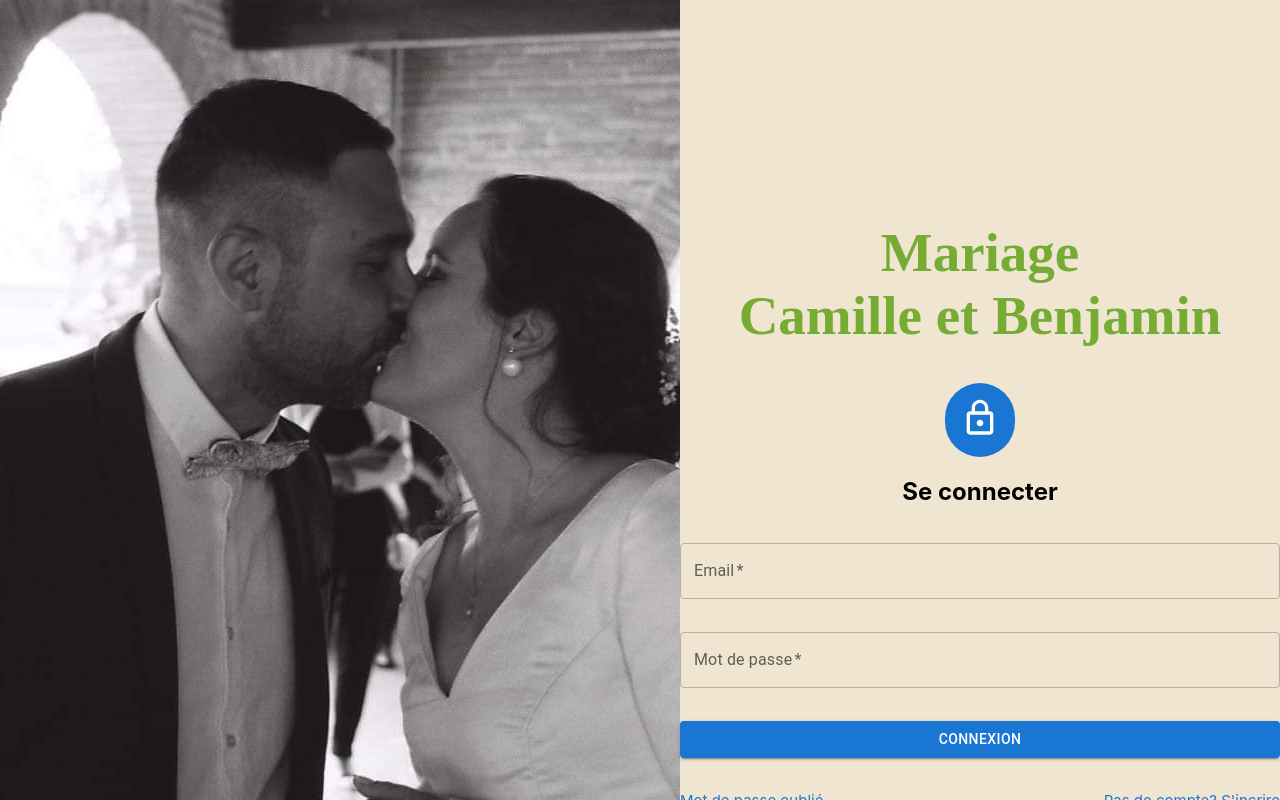
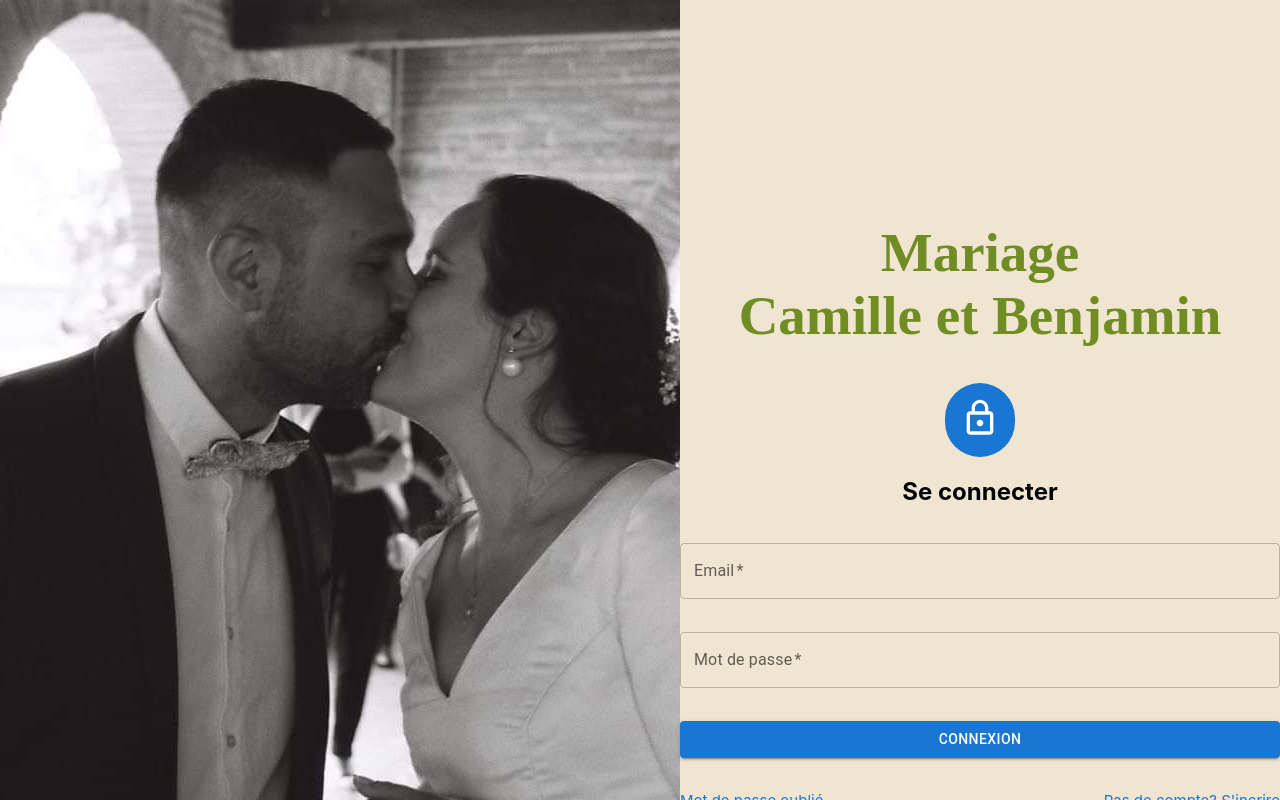
Before and after one commit to BenGex31/weddingguests, a React (Create React App) app: page / in a window 1280 px wide. Shown: the top 800 px of the page. Built offline with nearby package versions, Linux system fonts and the light colour scheme; a web font is replaced by a local one.

Commit message:
Update WeddingTitle.jsx

```diff
--- a/src/components/WeddingTitle.jsx
+++ b/src/components/WeddingTitle.jsx
@@ -7,7 +7,7 @@ const WeddingTitle = () => {
         textAlign: "center",
         fontFamily: "Allison",
         fontSize: 55,
-        color: "#76ac34",
+        color: "#708d23",
       }}
     >
       Mariage
```
